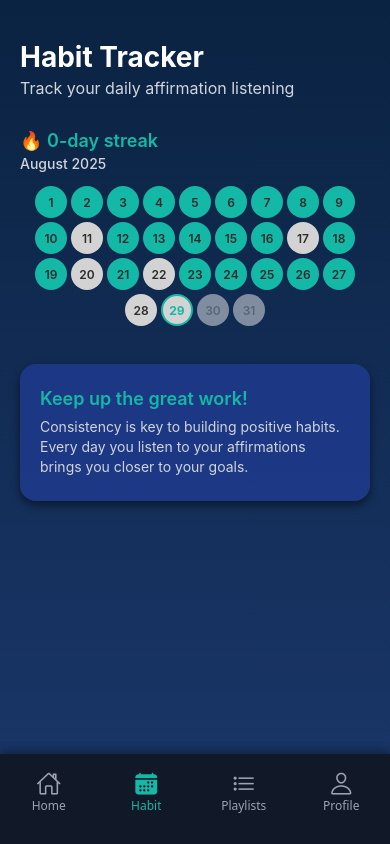
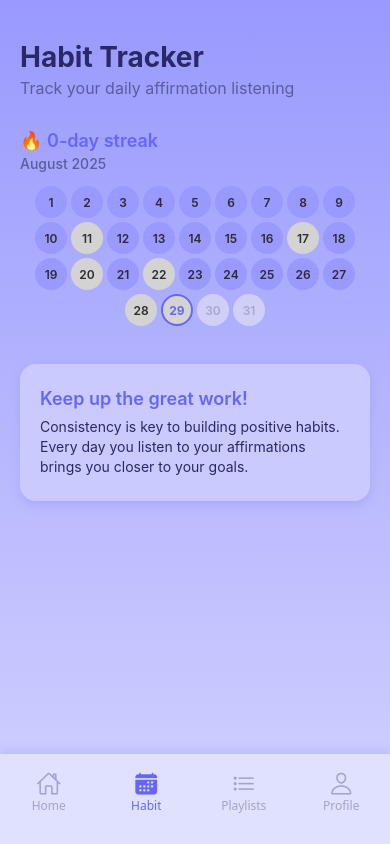
Before and after one commit to adityascript/UpliftAI, a React Native app: screen /Habit in a window 390 px wide. Built offline with nearby package versions, Linux system fonts and the light colour scheme.

Commit message:
Periwinkle color design

```diff
--- a/components/AnimatedWaveString.js
+++ b/components/AnimatedWaveString.js
@@ -79,7 +79,7 @@ const AnimatedWaveString = () => {
           ]}
         >
           <LinearGradient
-            colors={['#06B6D4', '#14B8A6', '#0EA5E9']}
+            colors={['#9999FF', '#CCCCFF', '#D5D5FF']}
             start={{ x: 0, y: 0 }}
             end={{ x: 1, y: 0 }}
             style={styles.gradientSegment}
@@ -118,7 +118,7 @@ const styles = StyleSheet.create({
     top: '50%',
     marginTop: -1.25,
     overflow: 'hidden',
-    shadowColor: '#14B8A6',
+    shadowColor: '#9999FF',
     shadowOffset: {
       width: 0,
       height: 0,
--- a/components/CreateButton.js
+++ b/components/CreateButton.js
@@ -6,7 +6,7 @@ const CreateButton = ({ onPress }) => {
   return (
     <TouchableOpacity style={styles.container} onPress={onPress} activeOpacity={0.8}>
       <LinearGradient
-        colors={['#14B8A6', '#06B6D4']} // Teal to cyan gradient
+        colors={['#6666FF', '#9999FF']} // Deep to medium periwinkle gradient
         style={styles.gradient}
         start={{ x: 0, y: 0 }}
         end={{ x: 1, y: 1 }}
--- a/components/PlaylistCard.js
+++ b/components/PlaylistCard.js
@@ -32,10 +32,10 @@ const styles = StyleSheet.create({
     width: 160,
   },
   card: {
-    backgroundColor: 'rgba(30, 58, 138, 0.9)', // Navy with 90% opacity
+    backgroundColor: 'rgba(204, 204, 255, 0.9)', // Periwinkle with 90% opacity
     borderRadius: 12,
     padding: 16,
-    shadowColor: 'rgba(0, 0, 0, 0.5)',
+    shadowColor: 'rgba(153, 153, 255, 0.5)',
     shadowOffset: {
       width: 0,
       height: 4,
@@ -46,7 +46,7 @@ const styles = StyleSheet.create({
     minHeight: 120,
   },
   suggestedCard: {
-    backgroundColor: 'rgba(30, 58, 138, 0.85)', // Slightly different opacity for suggested cards
+    backgroundColor: 'rgba(213, 213, 255, 0.85)', // Lighter periwinkle for suggested cards
   },
   iconContainer: {
     marginBottom: 12,
@@ -58,13 +58,13 @@ const styles = StyleSheet.create({
   title: {
     fontSize: 16,
     fontWeight: '600',
-    color: '#FFFFFF',
+    color: '#292966', // Dark periwinkle for good contrast
     marginBottom: 4,
     lineHeight: 20,
   },
   subtitle: {
     fontSize: 12,
-    color: '#FFFFFF',
+    color: '#5C5C99', // Medium periwinkle for subtitles
     lineHeight: 16,
   },
 });
--- a/components/PlaylistSection.js
+++ b/components/PlaylistSection.js
@@ -36,7 +36,7 @@ const styles = StyleSheet.create({
   sectionTitle: {
     fontSize: 22,
     fontWeight: '700',
-    color: '#FFFFFF',
+    color: '#292966', // Dark periwinkle for section titles
     marginLeft: 20,
     marginBottom: 16,
   },
--- a/components/ProgressIndicator.js
+++ b/components/ProgressIndicator.js
@@ -33,7 +33,7 @@ const ProgressIndicator = () => {
   return (
     <View style={styles.container}>
       <View style={styles.progressRow}>
-        <Ionicons name="headset-outline" size={16} color="#93C5FD" style={styles.icon} />
+        <Ionicons name="headset-outline" size={16} color="#6666FF" style={styles.icon} />
         <Text style={styles.progressText}>
           <Text style={styles.highlight}>{daysListened}/{daysPassedThisMonth}</Text>
           <Text style={styles.normalText}> days listened in {currentMonthName}</Text>
@@ -62,11 +62,11 @@ const styles = StyleSheet.create({
   },
   highlight: {
     fontWeight: '600',
-    color: '#FFFFFF', // White for main numbers
+    color: '#292966', // Dark periwinkle for main numbers
   },
   normalText: {
     fontWeight: '400',
-    color: '#D1D5DB', // Light gray for subtext
+    color: '#5C5C99', // Medium periwinkle for subtext
   },
 });
 
--- a/components/QuickActions.js
+++ b/components/QuickActions.js
@@ -37,10 +37,10 @@ const styles = StyleSheet.create({
   actionButton: {
     alignItems: 'center',
     padding: 16,
-    backgroundColor: 'rgba(30, 58, 138, 0.9)',
+    backgroundColor: 'rgba(204, 204, 255, 0.9)', // Periwinkle background
     borderRadius: 16,
     minWidth: 100,
-    shadowColor: 'rgba(0, 0, 0, 0.5)',
+    shadowColor: 'rgba(153, 153, 255, 0.5)',
     shadowOffset: {
       width: 0,
       height: 4,
@@ -56,7 +56,7 @@ const styles = StyleSheet.create({
   actionText: {
     fontSize: 14,
     fontWeight: '500',
-    color: '#FFFFFF',
+    color: '#292966', // Dark periwinkle text
     textAlign: 'center',
   },
 });
--- a/components/StreakCalendar.js
+++ b/components/StreakCalendar.js
@@ -118,12 +118,12 @@ const styles = StyleSheet.create({
   streakText: {
     fontSize: 18,
     fontWeight: '600',
-    color: '#14B8A6',
+    color: '#6666FF', // Medium periwinkle
   },
   monthText: {
     fontSize: 14,
     fontWeight: '500',
-    color: '#D1D5DB',
+    color: '#5C5C99', // Medium periwinkle
     marginTop: 4,
   },
   calendarContainer: {
@@ -142,7 +142,7 @@ const styles = StyleSheet.create({
     backgroundColor: '#D3D3D3', // Default gray
   },
   achieved: {
-    backgroundColor: '#14B8A6', // Teal
+    backgroundColor: '#9999FF', // Medium periwinkle
   },
   missed: {
     backgroundColor: '#D3D3D3', // Gray
@@ -153,7 +153,7 @@ const styles = StyleSheet.create({
   },
   today: {
     borderWidth: 2,
-    borderColor: '#14B8A6',
+    borderColor: '#6666FF', // Medium periwinkle border
   },
   dayNumber: {
     fontSize: 12,
@@ -165,7 +165,7 @@ const styles = StyleSheet.create({
   },
   todayText: {
     fontWeight: '700',
-    color: '#14B8A6',
+    color: '#6666FF', // Medium periwinkle
   },
 });
 
--- a/navigation/BottomTabNavigator.js
+++ b/navigation/BottomTabNavigator.js
@@ -27,13 +27,13 @@ const BottomTabNavigator = () => {
 
           return <Ionicons name={iconName} size={size} color={color} />;
         },
-        tabBarActiveTintColor: '#14B8A6',
-        tabBarInactiveTintColor: '#9CA3AF',
+        tabBarActiveTintColor: '#6666FF', // Medium periwinkle for active tab
+        tabBarInactiveTintColor: '#A3A3CC', // Light periwinkle for inactive tabs
         tabBarStyle: {
-          backgroundColor: '#111827',
+          backgroundColor: '#E0E0FF', // Very light periwinkle background
           borderTopWidth: 0,
           elevation: 20,
-          shadowColor: '#000',
+          shadowColor: '#9999FF',
           shadowOffset: {
             width: 0,
             height: -4,
--- a/screens/HabitScreen.js
+++ b/screens/HabitScreen.js
@@ -6,7 +6,7 @@ import StreakCalendar from '../components/StreakCalendar';
 const HabitScreen = () => {
   return (
     <LinearGradient
-      colors={['#0A2342', '#193566']} // Dark blue gradient
+      colors={['#9999FF', '#CCCCFF']} // Periwinkle gradient
       style={styles.gradient}
     >
       <SafeAreaView style={styles.container}>
@@ -57,23 +57,23 @@ const styles = StyleSheet.create({
   title: {
     fontSize: 28,
     fontWeight: '700',
-    color: '#FFFFFF',
+    color: '#292966', // Dark periwinkle
     textAlign: 'left',
     marginBottom: 4,
   },
   subtitle: {
     fontSize: 16,
-    color: '#D1D5DB',
+    color: '#5C5C99', // Medium periwinkle
     textAlign: 'left',
   },
   insightsSection: {
     paddingHorizontal: 20,
     paddingVertical: 24,
     marginHorizontal: 20,
-    backgroundColor: 'rgba(30, 58, 138, 0.9)',
+    backgroundColor: 'rgba(204, 204, 255, 0.9)', // Periwinkle background
     borderRadius: 16,
     marginTop: 20,
-    shadowColor: 'rgba(0, 0, 0, 0.5)',
+    shadowColor: 'rgba(153, 153, 255, 0.5)',
     shadowOffset: {
       width: 0,
       height: 4,
@@ -85,12 +85,12 @@ const styles = StyleSheet.create({
   insightsTitle: {
     fontSize: 18,
     fontWeight: '600',
-    color: '#14B8A6',
+    color: '#6666FF', // Medium periwinkle
     marginBottom: 8,
   },
   insightsText: {
     fontSize: 14,
-    color: '#D1D5DB',
+    color: '#292966', // Dark periwinkle for readability
     lineHeight: 20,
   },
   bottomSpacing: {
--- a/screens/HomeScreen.js
+++ b/screens/HomeScreen.js
@@ -34,7 +34,7 @@ const HomeScreen = () => {
 
   return (
     <LinearGradient
-      colors={['#0A2342', '#193566']} // Dark blue gradient
+      colors={['#9999FF', '#CCCCFF']} // Periwinkle gradient (darker to lighter)
       style={styles.gradient}
     >
       <SafeAreaView style={styles.container}>
@@ -96,7 +96,7 @@ const styles = StyleSheet.create({
   greeting: {
     fontSize: 28,
     fontWeight: '800', // Slightly bolder for friendlier tone
-    color: '#FFFFFF',
+    color: '#292966', // Dark periwinkle for high contrast
     textAlign: 'left',
     letterSpacing: 0.5, // Slight letter spacing for better readability
   },
```
